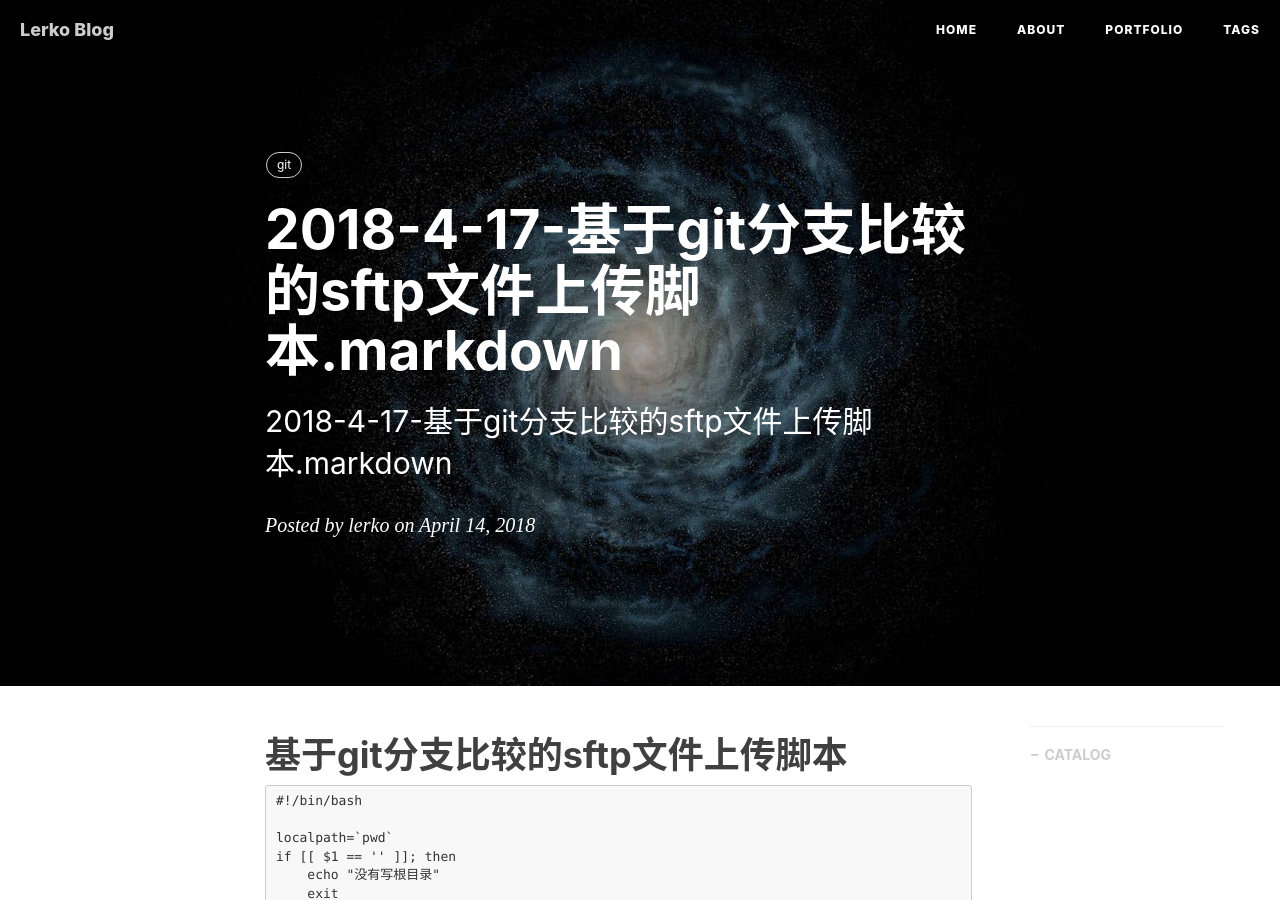
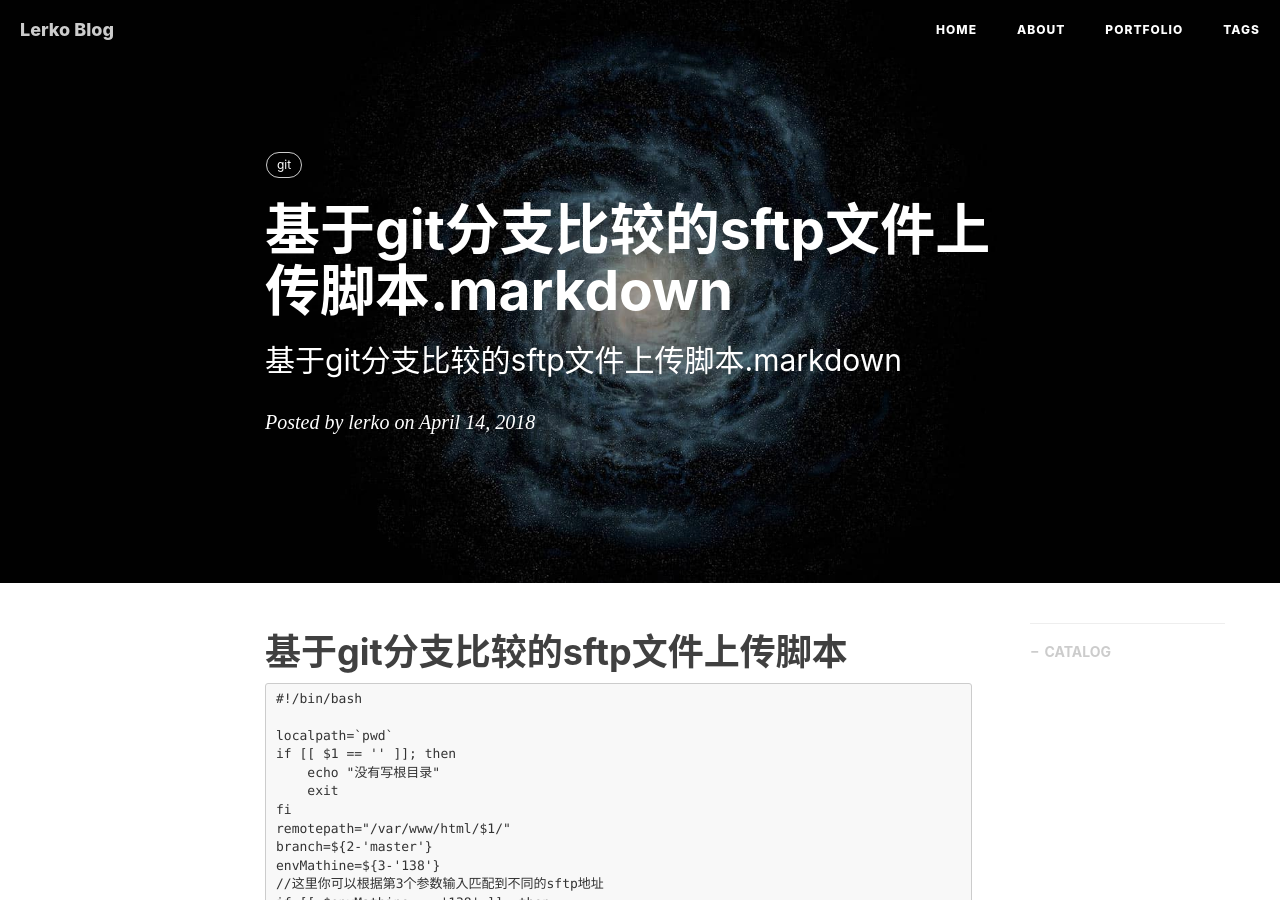
Before and after one commit to chenyingqiao/chenyingqiao.github.io, a Jekyll site: the page built from _posts/2018-4-17-基于git分支比较的sftp文件上传脚本.markdown, in a window 1280 px wide and 900 px high. Built offline with Jekyll 4.4.1, drawn with Linux system fonts in a browser that asks for light colours; nearby versions of some CDN libraries; comment, search, counter and statistics services are not loaded; a style sheet for code colours, icons or effects is not loaded.

Commit message:
修改标题

```diff
--- a/_posts/2018-4-17-基于git分支比较的sftp文件上传脚本.markdown
+++ b/_posts/2018-4-17-基于git分支比较的sftp文件上传脚本.markdown
@@ -1,7 +1,7 @@
 ---
 layout:     post
-title:      "2018-4-17-基于git分支比较的sftp文件上传脚本.markdown"
-subtitle:   "2018-4-17-基于git分支比较的sftp文件上传脚本.markdown"
+title:      "基于git分支比较的sftp文件上传脚本.markdown"
+subtitle:   "基于git分支比较的sftp文件上传脚本.markdown"
 date:       2018-04-14
 author:     "lerko"
 header-img: "img/post-bg-universe.jpg"
```
Also changed, not shown: 19 other files.
